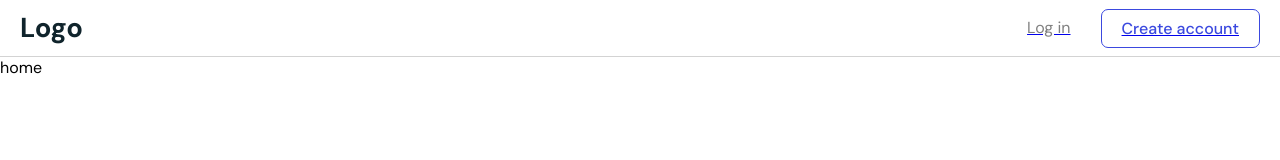
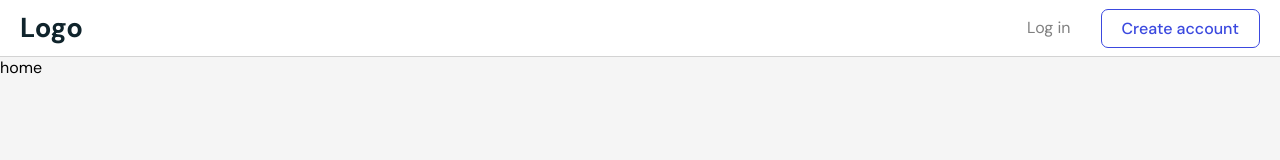
Before and after one commit to Tudor-Ang/dev-articles, a React (Create React App) app in the folder client/: page / in a window 1280 px wide. Shown: the top 160 px of the page. Built offline with nearby package versions, Linux system fonts and the light colour scheme.

Commit message:
add background-color on body

```diff
--- a/client/src/assets/styles/_base.scss
+++ b/client/src/assets/styles/_base.scss
@@ -3,4 +3,10 @@
   margin: 0;
   padding: 0;
   font-family: 'DM Sans', sans-serif;
+  a {
+    text-decoration: none;
+  }
+  body {
+    background-color: #f5f5f5;
+  }
 }
```
